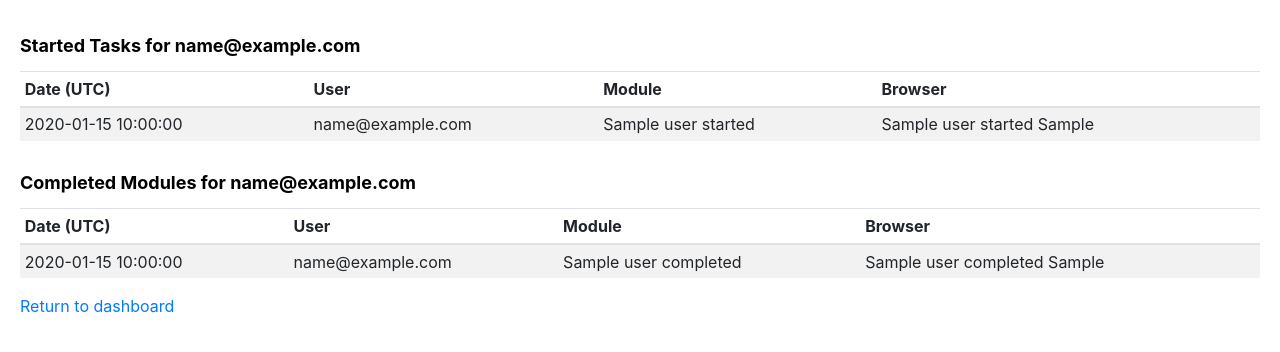
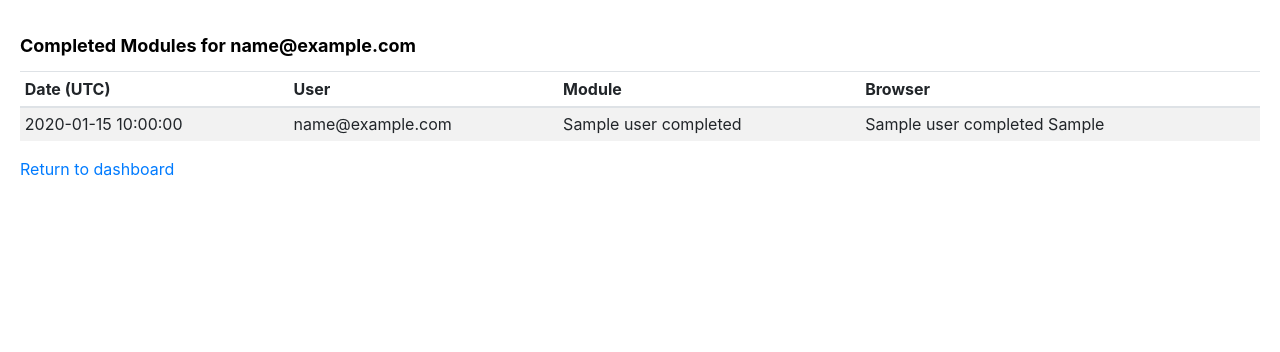
Before and after one commit to lauramariel/walkme-analytics, a Flask app: template app/templates/user_info.html in a window 1280 px wide. Shown: the top 352 px of the page. Run offline with Flask 2, Linux system fonts and the light colour scheme; the template is opened without the code that fills it: most values are stand-ins (such as "Sample title", 1, 10 or a date in 2020); parts of the project's set-up code (start-up, migrations or seed data) failed here and were passed over; some libraries are stand-ins or nearby versions.

Commit message:
remove started table from individual user view, other minor updates

```diff
--- a/app/main.py
+++ b/app/main.py
@@ -18,6 +18,8 @@ started_tbl = config.COLLECTIONS["started"]
 # connect to DB
 dbclient = pymongo.MongoClient(config.DB_CLIENT)
 db = dbclient[config.DB_NAME]
+
+# class to process the webhooks
 
 
 class Process(Thread):
@@ -172,13 +174,18 @@ def format_wm_env(wm_env):
 # list info for a particular user
 @app.route("/dashboard/lookupuser", methods=["GET", "POST"])
 def user_info():
-    started = db[started_tbl]
+    # started = db[started_tbl]
     completed = db[tasks_tbl]
     logger.info(f"Request form: {request.form}")
-    user_email = request.form.get("user").replace(" ", "").replace("\t", "")
+
+    # remove any tabs and spaces from email and make it lowercase
+    user_email = request.form.get("user").replace(" ", "").replace("\t", "").lower()
+
     logger.info(f"Formatted: {user_email}")
-    user_completed = list(completed.find({"user_email": user_email}))
-    user_started = list(started.find({"user_email": user_email}))
+    user_completed = list(
+        completed.find({"user_email": user_email}).sort("created_at", -1)
+    )
+    # user_started = list(started.find({"user_email": user_email}).sort("created_at", -1))
 
     # format timestamps
     for i in user_completed:
@@ -186,17 +193,17 @@ def user_info():
         new_time = format_time(orig_time)
         i["created_at"] = new_time
 
-    for i in user_started:
-        orig_time = i["created_at"]
-        new_time = format_time(orig_time)
-        i["created_at"] = new_time
+    # for i in user_started:
+    #     orig_time = i["created_at"]
+    #     new_time = format_time(orig_time)
+    #     i["created_at"] = new_time
 
     # render page
     return render_template(
         "user_info.html",
         user_email=user_email,
         user_completed=user_completed,
-        user_started=user_started,
+        # user_started=user_started,
     )
 
 
--- a/app/templates/user_info.html
+++ b/app/templates/user_info.html
@@ -8,6 +8,7 @@
     <meta name="viewport" content="width=device-width, initial-scale=1, shrink-to-fit=no">
 </head>
 <body>
+    <!--
     <div>
         <table class="table table-striped table-sm table-hover">
         <caption>Started Tasks for {{ user_email }}</caption>
@@ -32,6 +33,7 @@
         </table>
         </div>
     <div>
+    -->
     <table class="table table-striped table-sm table-hover">
     <caption>Completed Modules for {{ user_email }}</caption>
         <thead>
```
Also changed, not shown: app/docker-compose.yml (+0 -7 lines), app/templates/index.html (+6 -2 lines).
